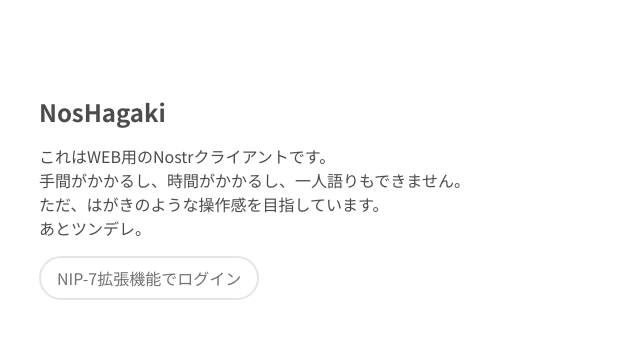
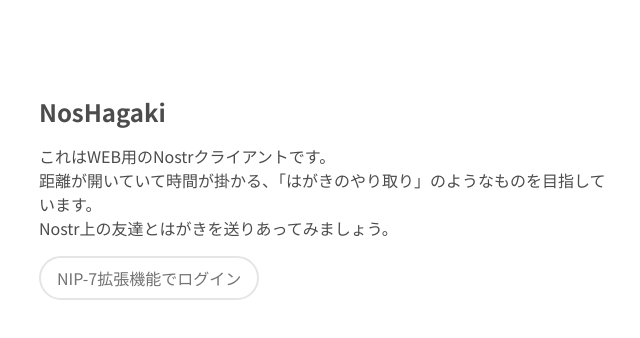
Before and after one commit to nawashiro/nos-hagaki, a Next.js app: page / in a window 1280 px wide. Shown: the top 338 px of the page, without its empty margins (313-953 px from the left). Built offline with nearby package versions, Linux system fonts and the light colour scheme.

Commit message:
ログイン画面の文言を修正

```diff
--- a/app/(befor-login)/page.tsx
+++ b/app/(befor-login)/page.tsx
@@ -29,11 +29,9 @@
       <p>
         これはWEB用のNostrクライアントです。
         <br />
-        手間がかかるし、時間がかかるし、一人語りもできません。
+        距離が開いていて時間が掛かる、「はがきのやり取り」のようなものを目指しています。
         <br />
-        ただ、はがきのような操作感を目指しています。
-        <br />
-        あとツンデレ。
+        Nostr上の友達とはがきを送りあってみましょう。
       </p>
       <SimpleButton onClick={login}>NIP-7拡張機能でログイン</SimpleButton>
     </div>
```
